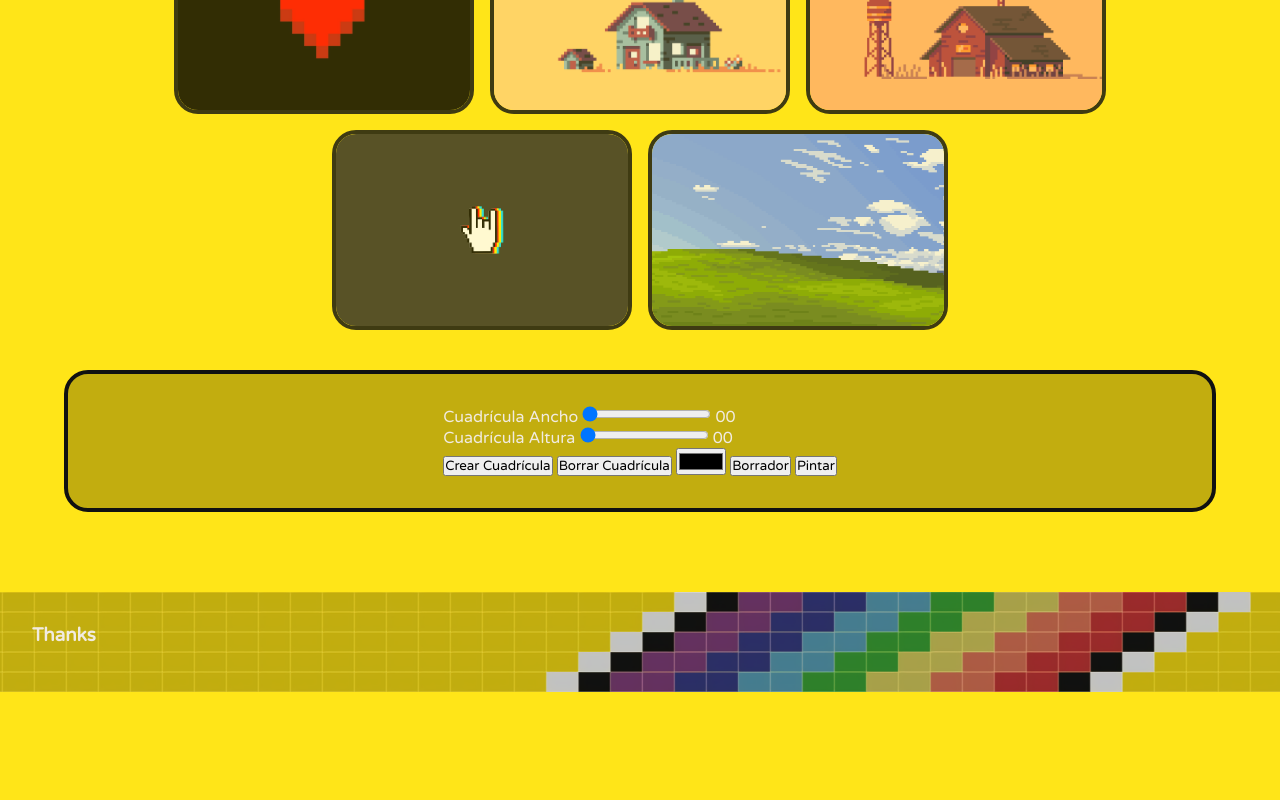
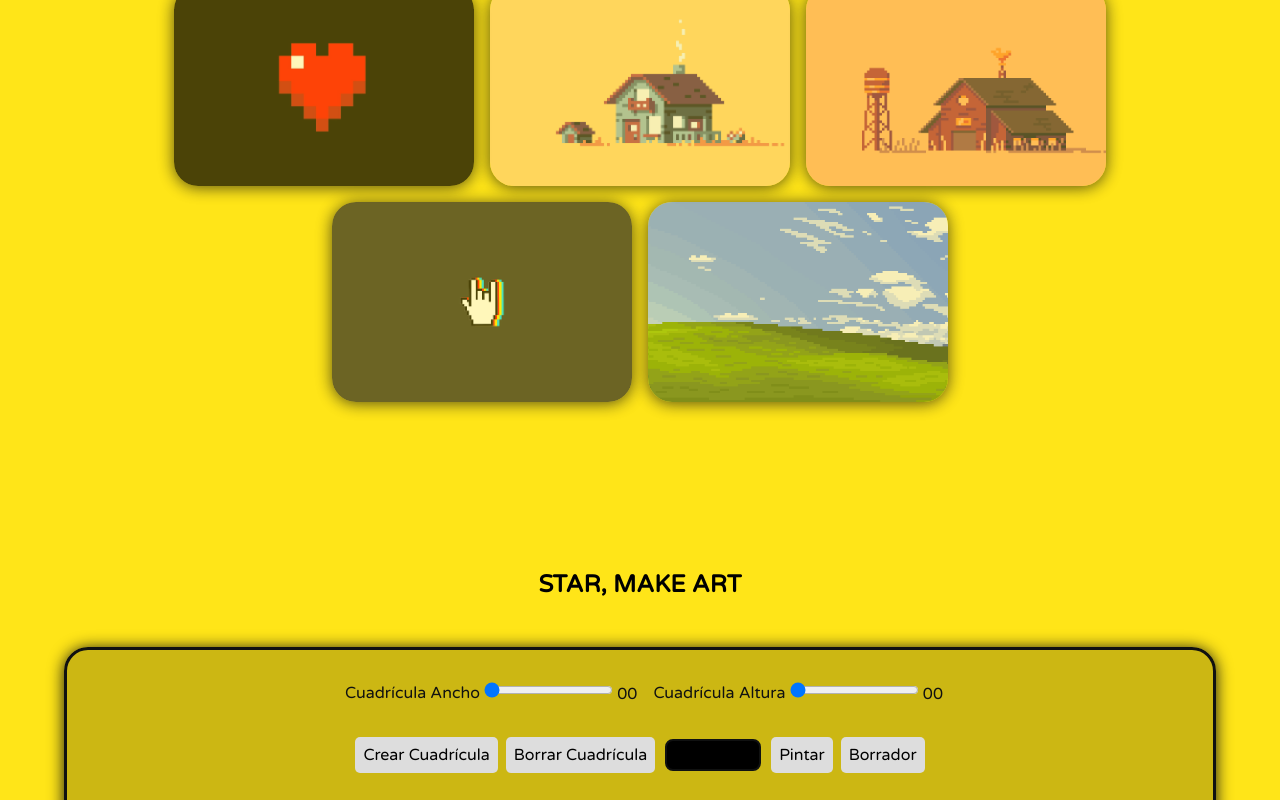
Before and after one commit to Fernandd0/PixelArtMaker, a plain HTML site: page index.html in a window 1280 px wide. Shown: the part 500-1300 px from the top of the page. Before the commit the page ends 1192 px from the top, so only its background shows below. Drawn offline with Linux system fonts and the light colour scheme.

Commit message:
Tool: done ✔️

```diff
--- a/assets/css/styles.css
+++ b/assets/css/styles.css
@@ -6,11 +6,11 @@
   --bold-font: 1.5em;
   --bolder-font: 2em;
 
-  --color-1: #0a1237;
-  --color-2: #101111;
-  --color-3: #f1ebe0;
-  --color-4: #FFE518;
-  --color-5: #C2AD0F;
+  --color-1: #101111;
+  --color-2: #fff;
+  --color-3: #FFE518;
+  --color-4: #C2AD0F;
+  --color-5: #ddd;
   --shadow-1: rgba(0, 0, 0, 0.2);
   --transition: 0.3s ease;
   --line-height: 1.7em;
@@ -25,7 +25,7 @@
 }
 body {
   padding: 0em 4em;
-  background-color: var(--color-4);
+  background-color: var(--color-3);
 }
 .div-center{
   display: flex;
@@ -33,8 +33,8 @@ body {
   justify-content: center;
 }
 .border{
-  border: .3em solid var(--color-2);
   border-radius: 1.5em;
+  box-shadow: 0 0.1em 1em var(--color-1);
 }
 
 
@@ -47,9 +47,9 @@ body {
   left: 0;
   z-index: 1;
   text-align: center;
-  color: var(--color-3);
+  color: var(--color-2);
   transition: var(--transition);
-  text-shadow: var(--shadow-2) 0.1em 0.1em 0.2em;
+  text-shadow: var(--shadow-1) 0.1em 0.1em 0.2em;
 
   background-image: url(../img/bg_header.png);
   background-size: cover;
@@ -73,12 +73,12 @@ body {
 /*END typer:text*/
 
 .gallery-container{
-  margin: 2em 0;
+  margin: 5em 0;
 }
 .gallery-title{
   font-size: var(--bold-font);
   text-align: center;
-  margin: 0 0 1em;
+  margin: 0 0 2em 0;
 }
 .gallery-PA{
   display: flex;
@@ -87,7 +87,7 @@ body {
   justify-content: center;
 }
 .img-PA{
-  opacity: 0.8;
+  opacity: 0.7;
   margin: .5em;
   display: flex;
   flex-direction: column;
@@ -95,25 +95,84 @@ body {
   cursor: pointer;
   object-fit: cover;
   transition: transform .3s ease-out;
+  border: none;
 }
 
 .main-zone{
-  margin-bottom: 5em;
+  margin: 5em 0em 10em 0;
+}
+.main-title h3{
+  font-size: var(--bold-font);
+  text-align: center;
+  margin: 0 0 2em 0;
 }
 /*Main*/
 main{
   padding: 2em;
-  color: var(--color-3);
+  color: var(--color-1);
+  background-color: var(--shadow-1);
+  transition: var(--transition);
+  border: .2em solid var(--color-1);
+}
+.tool-wrapper {
+  display: flex;
+  margin-bottom: 2em;
+  gap: .5em;
+
+  align-items: center;
+  justify-content: center;
+}
+label{
+  font-size: var(--normal-font);
+  padding: 0 0 0 .5em;
+}
+span {
+  position: relative;
+  font-size: var(--normal-font);
+  bottom: -1px;
+}
+button {
+  align-items: center;
+  font-size: var(--normal-font);
   background-color: var(--color-5);
-  transition: var(--transition);
+  border: none;
+  border-radius: 5px;
+  padding: .5em;
+  cursor: pointer;
+}
+input[type="color"] {
+  -webkit-appearance: none;
+  -moz-appearance: none;
+  appearance: none;
+  background-color: transparent;
+  width: 100px;
+  height: 3em;
+  border: none;
+  cursor: pointer;
+}
+input[type="color"]::-webkit-color-swatch {
+  border-radius: 8px;
+  border: .2em solid var(--color-1);
+}
+input[type="color"]::-moz-color-swatch {
+  border-radius: 8px;
+  border: .2em solid var(--color-1);
+}
+.gridCol {
+  height: 1em;
+  width: 1em;
+  border: 1px solid var(--color-5);
+}
+.gridRow {
+  display: flex;
 }
 
 footer{
   height: 100px;
   padding: 2em;
   margin: 0em -4em;
-  color: var(--color-3);
-  text-shadow: var(--shadow-2) 0.1em 0.1em 0.2;
+  color: var(--color-2);
+  text-shadow: var(--shadow-1) 0.1em 0.1em 0.2;
 
   background-image: url(../img/bg_footer.png);
   background-size: cover;
@@ -128,9 +187,13 @@ footer{
     opacity: 1;
     z-index: 3;
     transform: scale(1.5);
-    box-shadow: 0 0.6em 1em var(--color-2);
+
+    border: .2em solid var(--color-1);
+    border-radius: .5em;
+    box-shadow: 0 0.6em 1em var(--color-1);
   }
 }
+
 
 /*Responsive: screen<1024*/
 @media screen and (max-width:1024px){
@@ -141,3 +204,10 @@ footer{
     margin: 3em 1em;
   }
 }
+/*Responsive: screen<768*/
+@media only screen and (max-width: 768px) {
+  .gridCol {
+    height: 0.8em;
+    width: 0.8em;
+  }
+}
--- a/index.html
+++ b/index.html
@@ -63,9 +63,12 @@
     </div>
 
     <div class="main-zone">
+      <div class="main-title">
+        <h3>STAR, MAKE ART</h3>
+      </div>
       <!--Main-->
       <main class="div-center border">
-        <div class="container">
+        <div class="container-tool">
           <div class="tools">
             <div class="tool-wrapper">
               <div class="slider">
@@ -83,8 +86,8 @@
               <button id="btn-submit-grid">Crear Cuadrícula</button>
               <button id="btn-clear-grid">Borrar Cuadrícula</button>
               <input type="color" id="color-input"/>
+              <button id="btn-paint">Pintar</button>
               <button id="btn-erase">Borrador</button>
-              <button id="btn-paint">Pintar</button>
             </div>
           </div>
           <div class="area"></div>
```
Also changed, not shown: TOOL-CSS-REMEMBER.txt (deleted).
